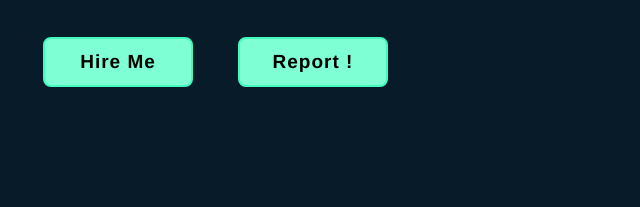
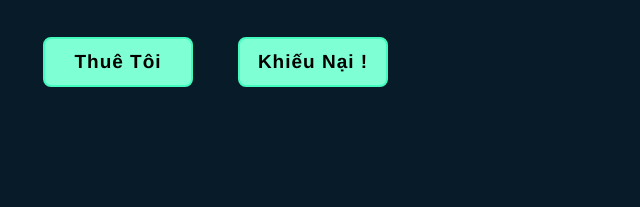
Before and after one commit to thinhdene/GiuaKy, a plain HTML site: page index.html in a window 1280 px wide. Shown: the part 447-654 px from the top of the page, 85-725 px from the left. Drawn offline with nearby package versions, Linux system fonts and the light colour scheme.

Commit message:
change index.html file

```diff
--- a/index.html
+++ b/index.html
@@ -30,8 +30,8 @@
             <h3>Là một lập trình viên FullStack</h3>
             <p>Mình hiện tại là một lập trình viên full stack có thể đáp ứng được tất cả nhu cầu của bạn !</p>
             <div class="btn-box">
-                <a href="#">Hire Me</a>
-                <a href="#">Report !</a>
+                <a href="#">Thuê Tôi</a>
+                <a href="#">Khiếu Nại !</a>
             </div>
         </div>
 
```
